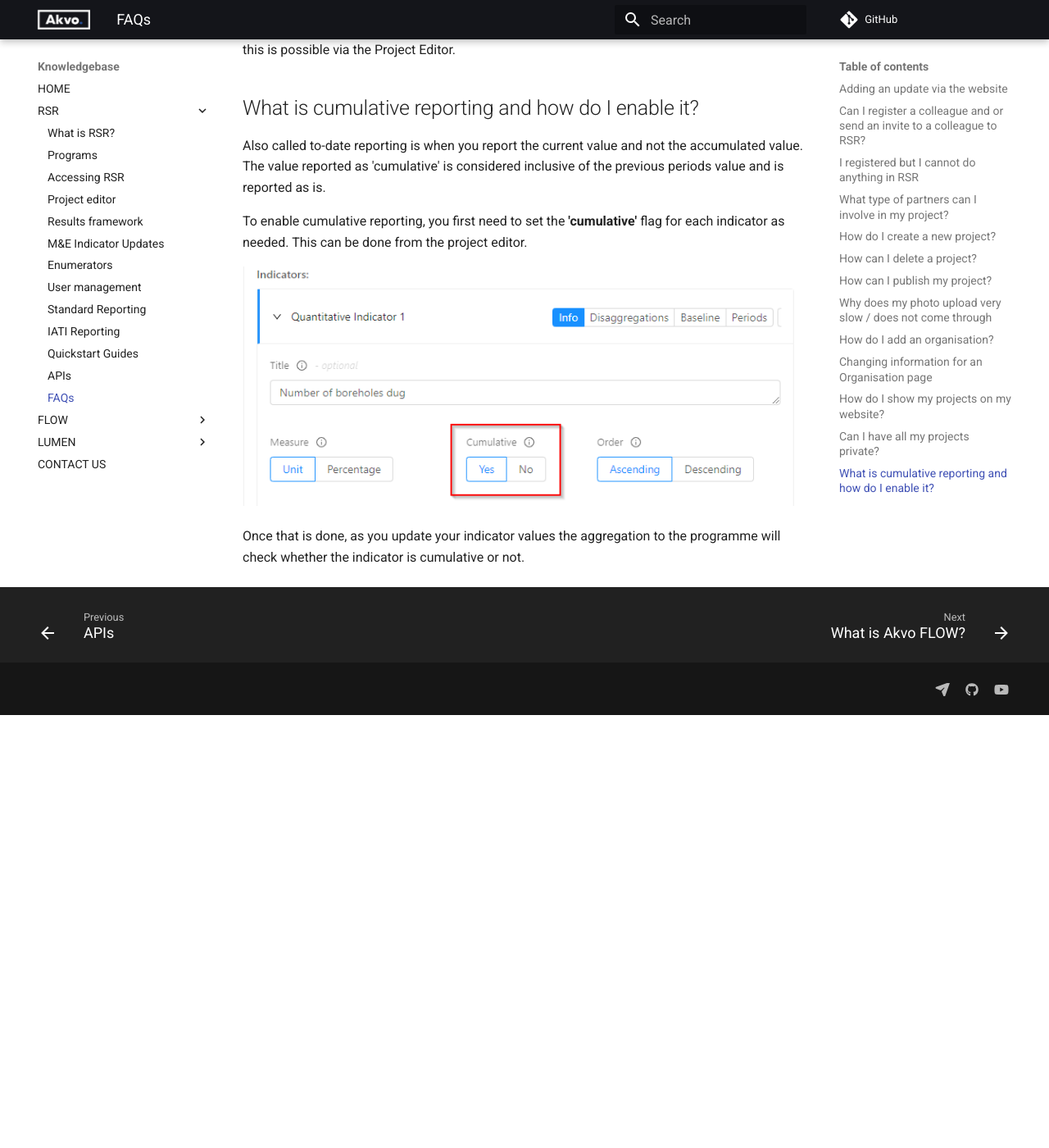
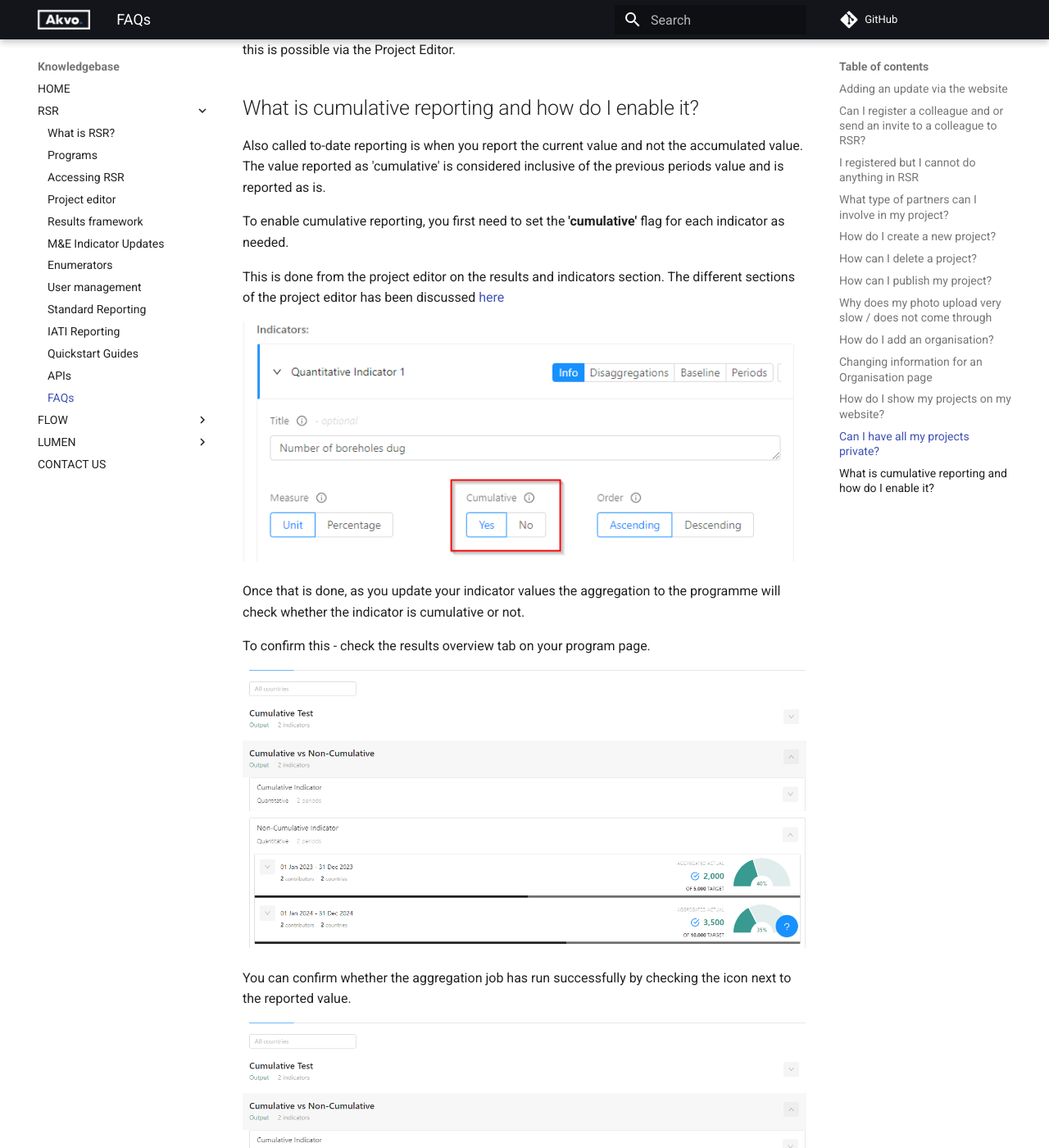
Before and after one commit to akvo/knowledgebase, an MkDocs documentation site: the page built from docs/rsr/faqs.md, in a window 1280 px wide and 1400 px high, scrolled down 5037 px. Shown: the whole window at 82% size. Built offline with MkDocs 1.6.1 and Material for MkDocs 9.7.7, drawn with Linux system fonts in a browser that asks for light colours; comment, search, counter and statistics services are not loaded; before the commit the page ends 5909 px from its top, so only the background shows below that.

Commit message:
Cumulative reporting - added screenshots on aggregation

```diff
--- a/docs/javascripts/reamaze.js
+++ b/docs/javascripts/reamaze.js
@@ -13,12 +13,12 @@ var _support = _support || { 'ui': {}, 'user': {} };
         type: 'text',
         value: '',
         required: true,
-        placeholder: 'What is the name of your ogranization?',
+        placeholder: 'What is the name of your organization?',
       },
       'hub': {
         pos: 1674543042741,
         type: 'dropdown',
-        value: ['Europe','East-Africa','West-Africa','Asia','Americas','South-East Asia and Pacific'],
+        value: ['East-Africa','West-Africa','Europe','Asia','Americas','South-East Asia and Pacific'],
         required: true,
         placeholder: 'Which hub do you usually work with?',
         defaultValue: 'undefined',
@@ -56,5 +56,14 @@ var _support = _support || { 'ui': {}, 'user': {} };
         placeholder: 'What is the name of the folder and the survey?',
         dependantField: 'product',
         dependantOptions: ['FLOW'],
+      },
+      'project_id': {
+        pos: 1678178815747,
+        type: 'text',
+        value: '',
+        required: false,
+        placeholder: 'What is the project ID?',
+        dependantField: 'product',
+        dependantOptions: ['RSR'],
       }
   };
--- a/docs/rsr/faqs.md
+++ b/docs/rsr/faqs.md
@@ -98,8 +98,17 @@ However, sometimes there instances when a project involves working with highly s
 Also called to-date reporting is when you report the current value and not the accumulated value. The value reported as 'cumulative' is considered inclusive of the previous periods value and is reported as is.
 
 To enable cumulative reporting, you first need to set the **'cumulative'** flag for each indicator as needed.
-This can be done from the project editor.
+
+This is done from the project editor on the results and indicators section. The different sections of the project editor has been discussed [here](project_editor.md)
 
 ![What is cumulative reporting and how do I enable it?](media/cumulative_flag.png)
 
 Once that is done, as you update your indicator values the aggregation to the programme will check whether the indicator is cumulative or not.
+
+To confirm this - check the results overview tab on your program page.
+
+![What is cumulative reporting and how do I enable it?](media/results_overview_tab_cumulative_1.png)
+
+You can confirm whether the aggregation job has run successfully by checking the icon next to the reported value.
+
+![What is cumulative reporting and how do I enable it?](media/results_overview_tab_cumulative_2.png)
```
Also changed, not shown: docs/rsr/media/results_overview_tab_cumulative_1.png (added), docs/rsr/media/results_overview_tab_cumulative_2.png (added).
